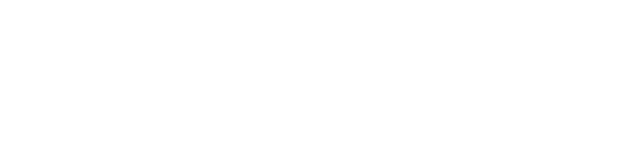
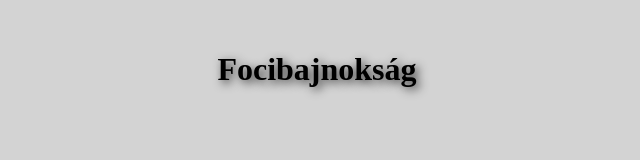
Before and after one commit to Balint1023/focibajnoksag, a plain HTML site: page index.html in a window 1280 px wide. Shown: the whole page, without its empty margins (323-963 px from the left). Drawn offline with Linux system fonts and the light colour scheme.

Commit message:
Cím
text-shadow; text-align, bg-color

```diff
--- /dev/null
+++ b/bajnoksag.css
@@ -0,0 +1,9 @@
+body{
+    background-color: lightgray;
+}
+
+h1{
+    padding-top: 30px;
+    text-align: center;
+    text-shadow: 3px 3px 10px rgba(2, 2, 2, 0.77);
+}
--- a/index.html
+++ b/index.html
@@ -4,8 +4,12 @@
     <meta charset="UTF-8">
     <meta name="viewport" content="width=device-width, initial-scale=1.0">
     <title>Focibajnokság</title>
+
+    <link rel="stylesheet" href="bajnoksag.css">
 </head>
 <body>
-
+    <div class="container">
+        <h1>Focibajnokság</h1>
+    </div>
 </body>
 </html>
```
